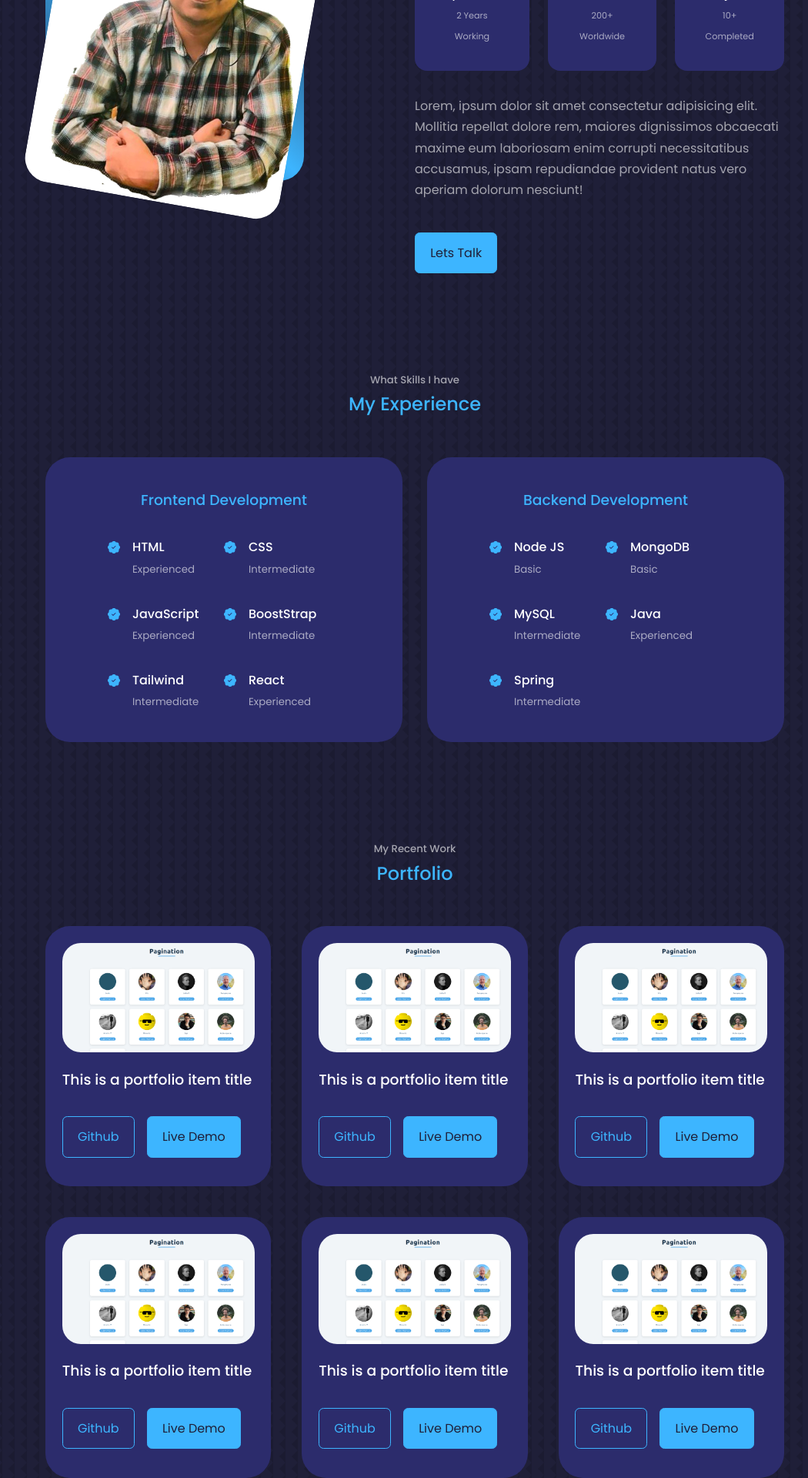
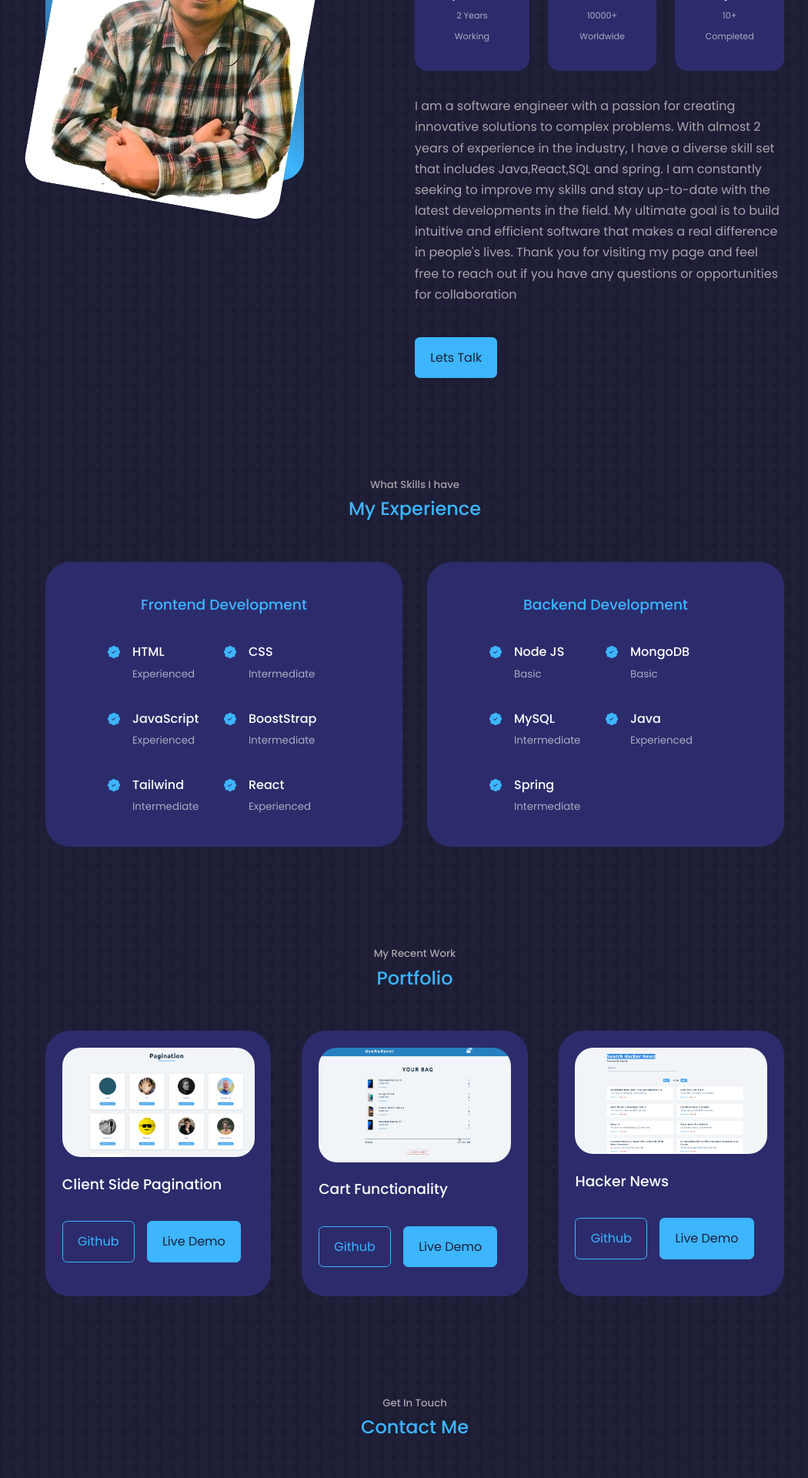
Before and after one commit to AmanKunda09/Portfolio-website-version-1, a React (Create React App) app: page / in a window 1280 px wide. Shown: the part 1140-3060 px from the top of the page at 77% size, without its empty margins (101-1151 px from the left). Built offline with nearby package versions, Linux system fonts and the light colour scheme.

Commit message:
added project

```diff
--- a/src/components/about/About.js
+++ b/src/components/about/About.js
@@ -25,8 +25,8 @@ const About = () => {
             </article>
             <article className="about__card">
               <FiUsers className="about__icon" />
-              <h5>Clients</h5>
-              <small>200+ Worldwide</small>
+              <h5>Users</h5>
+              <small>10000+ Worldwide</small>
             </article>
 
             <article className="about__card">
@@ -36,10 +36,15 @@ const About = () => {
             </article>
           </div>
           <p>
-            Lorem, ipsum dolor sit amet consectetur adipisicing elit. Mollitia
-            repellat dolore rem, maiores dignissimos obcaecati maxime eum
-            laboriosam enim corrupti necessitatibus accusamus, ipsam repudiandae
-            provident natus vero aperiam dolorum nesciunt!
+            I am a software engineer with a passion for creating innovative
+            solutions to complex problems. With almost 2 years of experience in
+            the industry, I have a diverse skill set that includes
+            Java,React,SQL and spring. I am constantly seeking to improve my
+            skills and stay up-to-date with the latest developments in the
+            field. My ultimate goal is to build intuitive and efficient software
+            that makes a real difference in people's lives. Thank you for
+            visiting my page and feel free to reach out if you have any
+            questions or opportunities for collaboration
           </p>
           <a href="#contact" className="btn btn-primary">
             Lets Talk
--- a/src/components/portfolio/Portfolio.js
+++ b/src/components/portfolio/Portfolio.js
@@ -1,50 +1,30 @@
 import React from "react";
 import "./Portfolio.css";
 import IMG from "../../assets/projectPagination.png";
-import IMG1 from "../../assets/portfolio1.jpg";
+import IMG1 from "../../assets/projectHackerNews.png";
+import IMG2 from "../../assets/cartFunctionality.png";
 
 const data = [
   {
     id: 1,
     image: IMG,
-    title: "This is a portfolio item title",
-    github: "http://github.com",
-    demo: "http://github.com",
+    title: "Client Side Pagination",
+    github: "https://github.com/AmanKunda09/pagination",
+    demo: "https://pagination-client-side.netlify.app/",
   },
   {
     id: 2,
-    image: IMG,
-    title: "This is a portfolio item title",
-    github: "http://github.com",
-    demo: "http://github.com",
+    image: IMG2,
+    title: "Cart Functionality",
+    github: "https://github.com/AmanKunda09/Cart-Functionality",
+    demo: "https://cart-functionality.vercel.app/",
   },
   {
     id: 3,
-    image: IMG,
-    title: "This is a portfolio item title",
+    image: IMG1,
+    title: "Hacker News",
     github: "http://github.com",
-    demo: "http://github.com",
-  },
-  {
-    id: 4,
-    image: IMG,
-    title: "This is a portfolio item title",
-    github: "http://github.com",
-    demo: "http://github.com",
-  },
-  {
-    id: 5,
-    image: IMG,
-    title: "This is a portfolio item title",
-    github: "http://github.com",
-    demo: "http://github.com",
-  },
-  {
-    id: 6,
-    image: IMG,
-    title: "This is a portfolio item title",
-    github: "http://github.com",
-    demo: "http://github.com",
+    demo: "https://hacker-news-algolia-ivory.vercel.app/",
   },
 ];
 
@@ -62,10 +42,20 @@ const Portfolio = () => {
               </div>
               <h3>{title}</h3>
               <div className="portfolio__item-cta">
-                <a href={github} className="btn" target="_blank">
+                <a
+                  href={github}
+                  className="btn"
+                  target="_blank"
+                  rel="noreferrer"
+                >
                   Github
                 </a>
-                <a href={demo} className="btn btn-primary" target="_blank">
+                <a
+                  href={demo}
+                  className="btn btn-primary"
+                  target="_blank"
+                  rel="noreferrer"
+                >
                   Live Demo
                 </a>
               </div>
```
Also changed, not shown: src/assets/cartFunctionality.png (added), src/assets/projectHackerNews.png (added).
